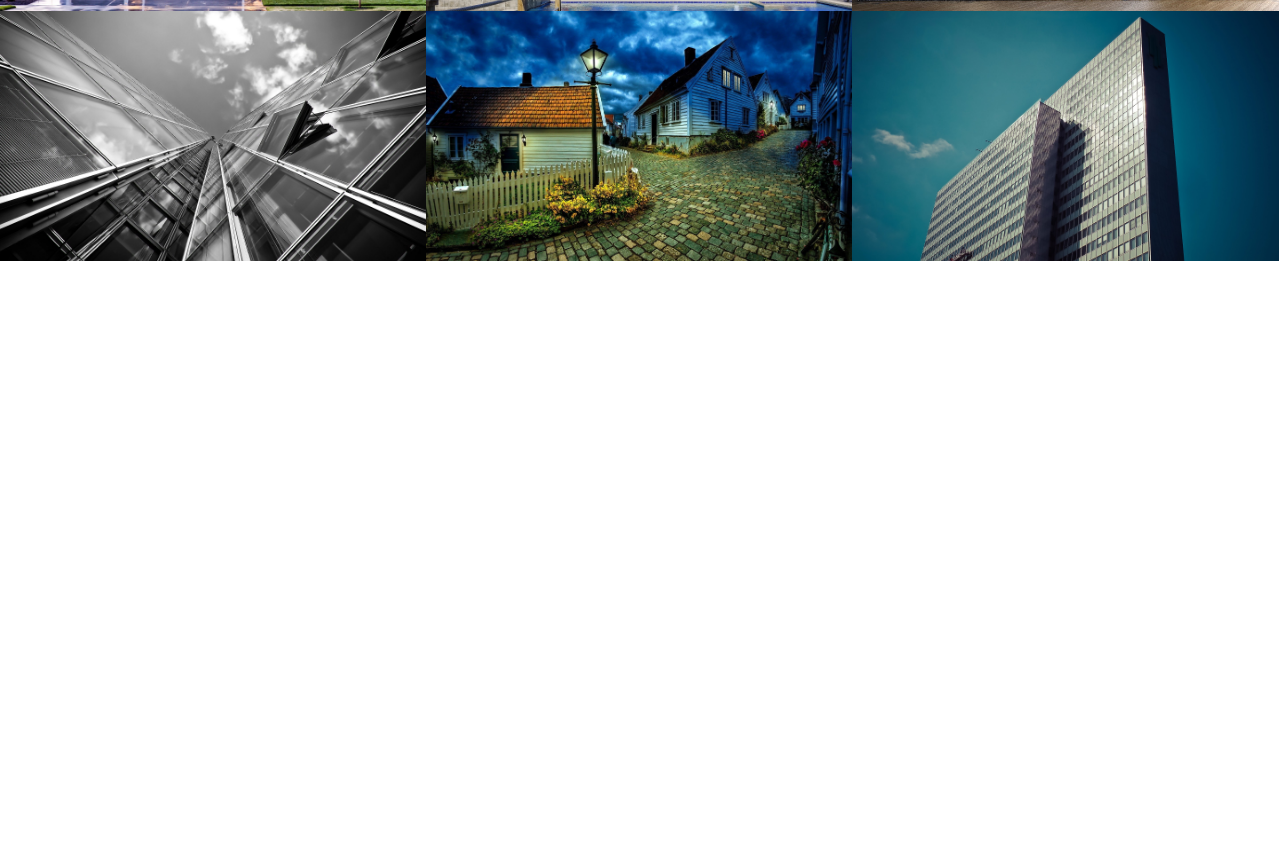
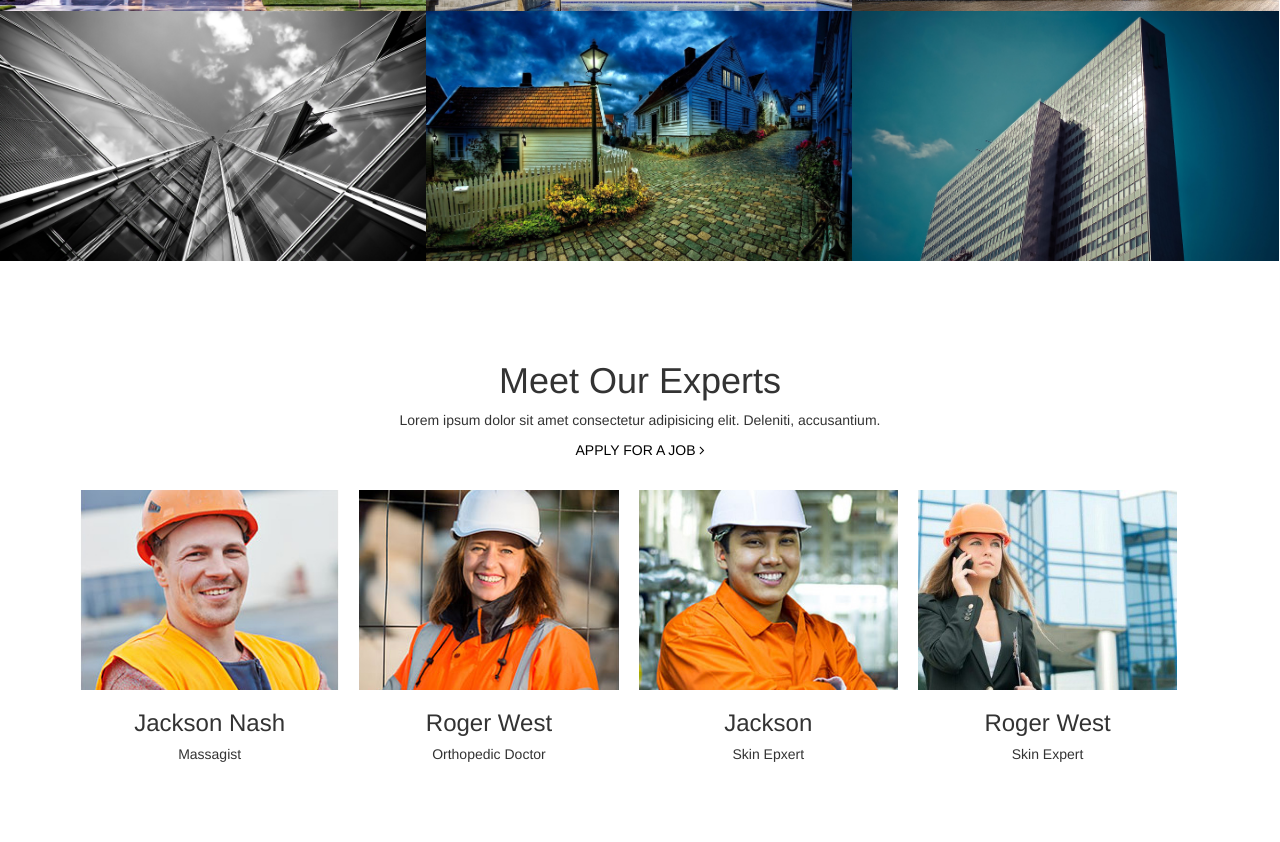
Before and after one commit to MWaqasMughal/Web-Dev, a plain HTML site: page index.html in a window 1280 px wide. Shown: the part 1970-2812 px from the top of the page. Before the commit the page ends 2271 px from the top, so only its background shows below. Drawn offline with nearby package versions, Linux system fonts and the light colour scheme.

Commit message:
updated my proj (added experts section)

```diff
--- a/css/style.css
+++ b/css/style.css
@@ -197,3 +197,37 @@ ul{
     object-fit: cover;
 }
 /**Section for Projects end here**/
+
+/**Section for expert start here**/
+.experts{
+    padding: 40px 0;
+    text-align: center;
+}
+.experts-leading-heading ul li{
+    list-style: none;
+}
+.experts-leading-heading ul li a{
+    text-decoration: none;
+    color: black;
+    font-size: 20px;
+}
+a {
+    color: #000;
+    text-decoration: none;
+}
+.expert-profile{
+    padding: 20px 0;
+    width: 100%;
+}
+.experts-profiles{
+    width: 24.5%;
+    padding: 10px;
+    float: left;
+}
+.experts-profiles img{
+    width: 100%;
+    height: 200px;
+    object-fit: cover;
+}
+
+/**Section for expert end here**/
--- a/index.html
+++ b/index.html
@@ -157,6 +157,39 @@
                 </div><!--projects-image-->
                 <div class="clear-fix"></div>
             </section><!--projects-->
+            <section class="experts">
+                <div class="container">
+                <div class="experts-leading-heading">
+                <h1>Meet Our Experts</h1>
+                <p>Lorem ipsum dolor sit amet consectetur adipisicing elit. Deleniti, accusantium.</p>
+                <a href="">APPLY FOR A JOB</a>
+                <a href=""><i class="fa fa-angle-right"></i></a>
+                </div><!--expert-leading-heading-->
+                    <div class="expert-profile">
+                        <div class="experts-profiles">
+                            <img src="./assets/image/expert1.jpg" alt="">
+                            <h3>Jackson Nash</h3>
+                            <h5>Massagist</h5>
+                        </div><!--expert-profiles-->
+                        <div class="experts-profiles">
+                            <img src="./assets/image/expert2.jpg" alt="">
+                            <h3>Roger West</h3>
+                            <h5>Orthopedic Doctor</h5>
+                        </div><!--expert-profiles-->
+                        <div class="experts-profiles">
+                            <img src="./assets/image/expert3.jpg" alt="">
+                            <h3>Jackson</h3>
+                            <h5>Skin Epxert</h5>
+                        </div><!--expert-profiles-->
+                        <div class="experts-profiles">
+                            <img src="./assets/image/expert4.jpeg" alt="">
+                            <h3>Roger West</h3>
+                            <h5>Skin Expert</h5>
+                        </div><!--expert-profiles-->
+                        <div class="clear-fix"></div>
+                    </div><!--expert-profile-->
+                </div><!--container-->
+            </section><!--experts-->
         </div><!--page-area-->
         <div class="footer">
 
```
Also changed, not shown: assets/image/expert4.jpeg (added).
